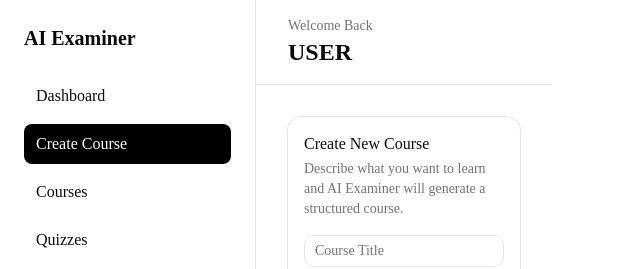
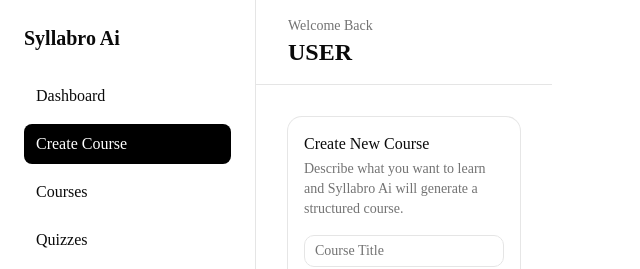
Before and after one commit to Conradfrmdao/syllabroai, a Next.js app: page /dashboard/create-course in a window 1280 px wide. Shown: the top 269 px of the page, without its empty margins (0-640 px from the left). Built offline with nearby package versions, Linux system fonts and the light colour scheme; no server answers.

Commit message:
Rebrand project to SyllabroAI

```diff
--- a/app/page.js
+++ b/app/page.js
@@ -1,3 +1,3 @@
 export default function HomePage() {
-  return <h1>AI Examiner Landing Page</h1>;
+  return <h1>Syllabro Ai Landing Page</h1>;
 }
--- a/components/course/CreateCourseForm.jsx
+++ b/components/course/CreateCourseForm.jsx
@@ -20,7 +20,7 @@
       <CardHeader>
         <CardTitle>Create New Course</CardTitle>
         <CardDescription>
-          Describe what you want to learn and AI Examiner will generate a
+          Describe what you want to learn and Syllabro Ai will generate a
           structured course.
         </CardDescription>
       </CardHeader>
--- a/components/dashboard/DashboardSideBar.jsx
+++ b/components/dashboard/DashboardSideBar.jsx
@@ -39,7 +39,7 @@
 
   return (
     <aside className="w-64 border-r p-6">
-      <h2 className="mb-6 text-xl font-bold">AI Examiner</h2>
+      <h2 className="mb-6 text-xl font-bold">Syllabro Ai</h2>
 
       <nav className="flex flex-col gap-2">
         {navItems.map((item) => {
--- a/package.json
+++ b/package.json
@@ -1,5 +1,5 @@
 {
-  "name": "ai_examiner",
+  "name": "syllabroai",
   "version": "0.1.0",
   "private": true,
   "scripts": {
@@ -13,6 +13,7 @@
     "db:studio": "drizzle-kit studio"
   },
   "dependencies": {
+    "@clerk/nextjs": "^7.4.1",
     "@neondatabase/serverless": "^1.1.0",
     "class-variance-authority": "^0.7.1",
     "clsx": "^2.1.1",
```
Also changed, not shown: 1 other file (tests, documents, lock files or other folders).
